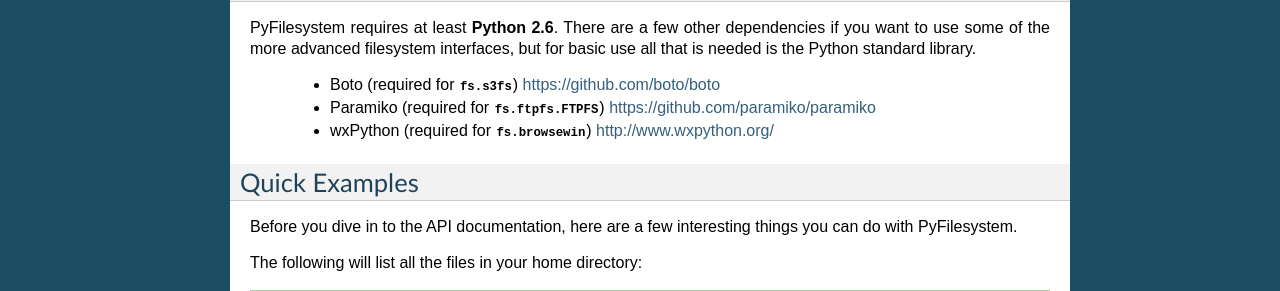
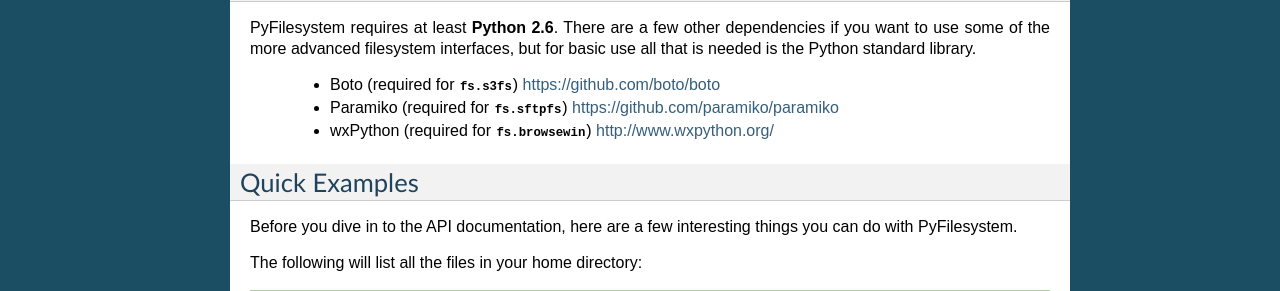
Before and after one commit to PyFilesystem/pyfilesystem, a Sphinx documentation site: the page built from docs/getting_started.rst, in a window 1280 px wide. Shown: the part 869-1160 px from the top of the page. Built offline with Sphinx 7.4.7, drawn with Linux system fonts in a browser that asks for light colours.

Commit message:
Doc update
Paramiko is needed for sftpfs, not ftpfs

```diff
--- a/docs/getting_started.rst
+++ b/docs/getting_started.rst
@@ -42,7 +42,7 @@ Prerequisites
 PyFilesystem requires at least **Python 2.6**. There are a few other dependencies if you want to use some of the more advanced filesystem interfaces, but for basic use all that is needed is the Python standard library.
 
     * Boto (required for :mod:`fs.s3fs`) https://github.com/boto/boto
-    * Paramiko (required for :class:`fs.ftpfs.FTPFS`) https://github.com/paramiko/paramiko
+    * Paramiko (required for :mod:`fs.sftpfs`) https://github.com/paramiko/paramiko
     * wxPython (required for :mod:`fs.browsewin`) http://www.wxpython.org/
 
 
```
